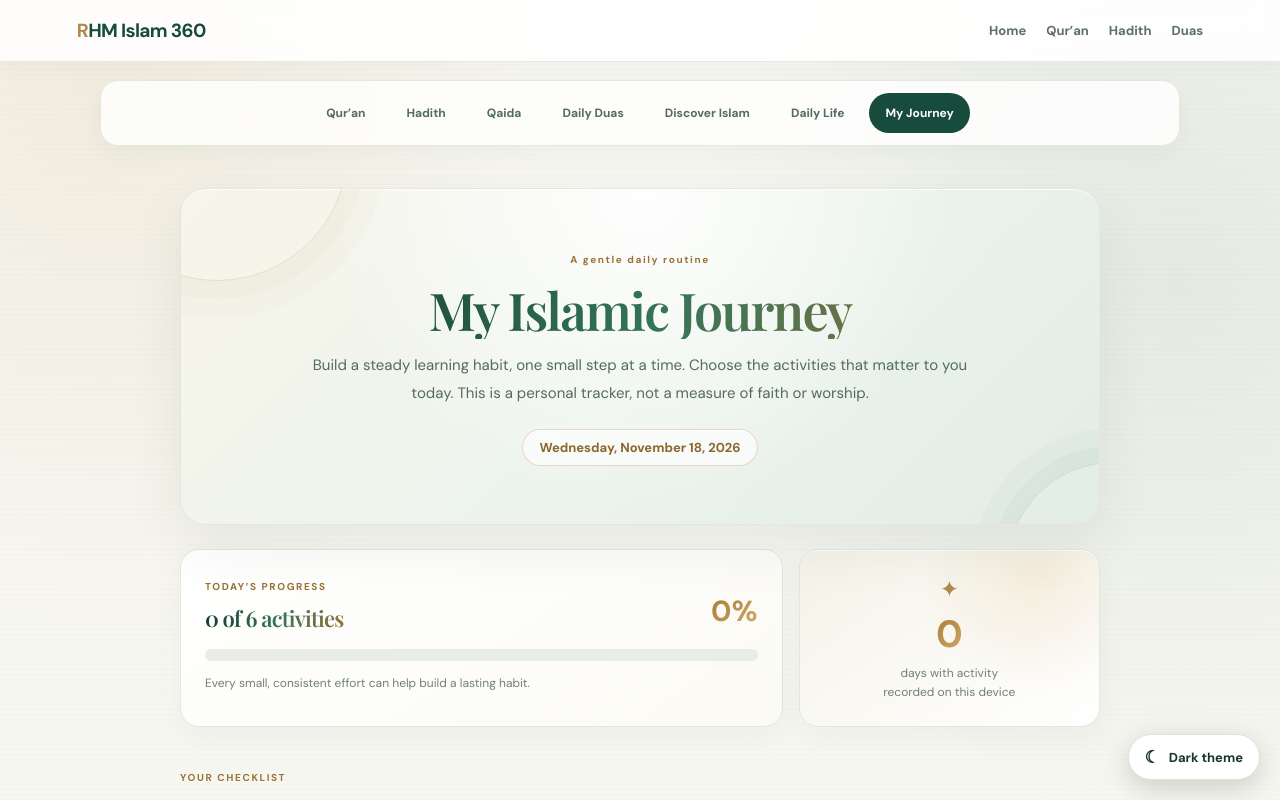
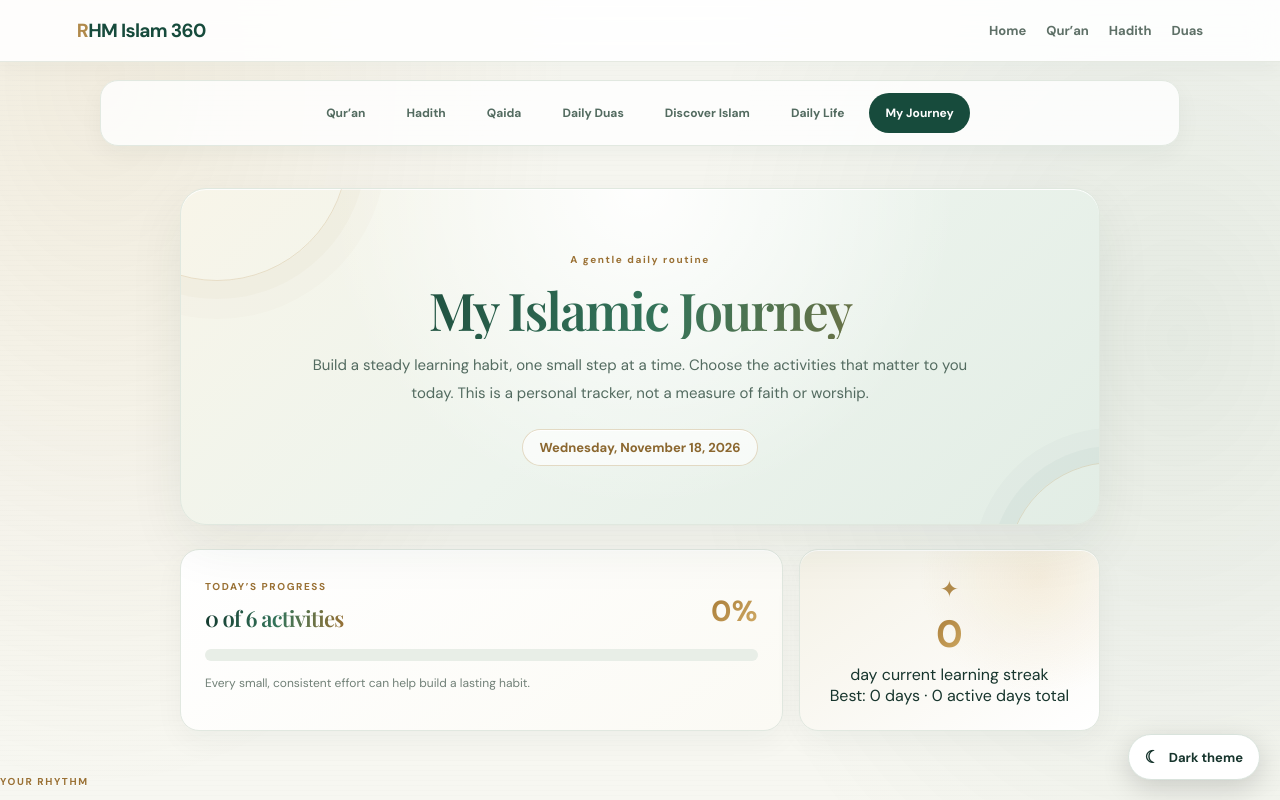
Before and after one commit to muhammadhadiurrehman7-max/rhm-islamic-circle, a Next.js app: page /journey in a window 1280 px wide. Shown: the top 800 px of the page. Built offline with nearby package versions, Linux system fonts and the light colour scheme; a web font is replaced by a local one.

Commit message:
Add weekly learning rhythm and transparent streak tracking

```diff
--- a/app/journey/page.tsx
+++ b/app/journey/page.tsx
@@ -13,6 +13,13 @@ const tasks = [
 ];
 
 type History = Record<string, string[]>;
+
+function getDateKey(date: Date) {
+  const year = date.getFullYear();
+  const month = String(date.getMonth() + 1).padStart(2, "0");
+  const day = String(date.getDate()).padStart(2, "0");
+  return `${year}-${month}-${day}`;
+}
 
 function getTodayKey() {
   const now = new Date();
@@ -43,7 +50,31 @@ export default function DailyJourneyPage() {
 
   const completed = today ? history[today] ?? [] : [];
   const progress = Math.round((completed.length / tasks.length) * 100);
-  const activeDays = Object.values(history).filter((items) => Array.isArray(items) && items.length > 0).length;
+  const activeDateKeys = Object.keys(history).filter((key) => Array.isArray(history[key]) && history[key].length > 0).sort();
+  const activeDays = activeDateKeys.length;
+  const weeklyDays = Array.from({ length: 7 }, (_, index) => {
+    const date = new Date();
+    date.setDate(date.getDate() - (6 - index));
+    const key = getDateKey(date);
+    return { key, label: date.toLocaleDateString(undefined, { weekday: "short" }), active: activeDateKeys.includes(key), isToday: key === today };
+  });
+  let currentStreak = 0;
+  const streakCursor = new Date();
+  if (today && !activeDateKeys.includes(today)) streakCursor.setDate(streakCursor.getDate() - 1);
+  while (activeDateKeys.includes(getDateKey(streakCursor))) {
+    currentStreak += 1;
+    streakCursor.setDate(streakCursor.getDate() - 1);
+  }
+  let bestStreak = 0;
+  let runningStreak = 0;
+  let previousDate: Date | null = null;
+  for (const key of activeDateKeys) {
+    const date = new Date(`${key}T12:00:00`);
+    const difference = previousDate ? Math.round((date.getTime() - previousDate.getTime()) / 86400000) : 0;
+    runningStreak = difference === 1 ? runningStreak + 1 : 1;
+    bestStreak = Math.max(bestStreak, runningStreak);
+    previousDate = date;
+  }
   const dateLabel = useMemo(() => new Date().toLocaleDateString(undefined, { weekday: "long", year: "numeric", month: "long", day: "numeric" }), []);
 
   function toggleTask(id: string) {
@@ -86,7 +117,13 @@ export default function DailyJourneyPage() {
           <div className={styles.progressTrack} role="progressbar" aria-valuenow={progress} aria-valuemin={0} aria-valuemax={100} aria-label="Today's completed activities"><span style={{ width: `${progress}%` }} /></div>
           <p>{progress === 100 ? "You completed your personal checklist today. Alhamdulillah." : "Every small, consistent effort can help build a lasting habit."}</p>
         </div>
-        <div className={styles.statsCard}><span className={styles.statIcon}>✦</span><strong>{activeDays}</strong><span>days with activity recorded on this device</span></div>
+        <div className={styles.statsCard}><span className={styles.statIcon}>✦</span><strong>{currentStreak}</strong><span>day current learning streak</span><div className={styles.bestStreak}>Best: {bestStreak} {bestStreak === 1 ? "day" : "days"} · {activeDays} active days total</div></div>
+      </section>
+
+      <section className={styles.weekSection} aria-label="Last seven days of learning activity">
+        <div className={styles.weekHeading}><div><span className={styles.eyebrow}>YOUR RHYTHM</span><h2>Last seven days</h2></div><span>{weeklyDays.filter((day) => day.active).length} of 7 days active</span></div>
+        <div className={styles.weekGrid}>{weeklyDays.map((day) => <div className={`${styles.weekDay} ${day.active ? styles.weekActive : ""} ${day.isToday ? styles.weekToday : ""}`} key={day.key}><span>{day.label}</span><strong aria-label={day.active ? `${day.key}: activity recorded` : `${day.key}: no activity recorded`}>{day.active ? "✓" : "·"}</strong></div>)}</div>
+        <p>Only days when you tick at least one activity are counted. A missed day is simply a fresh opportunity to begin again.</p>
       </section>
 
       <section className={styles.tasksSection}>
```
